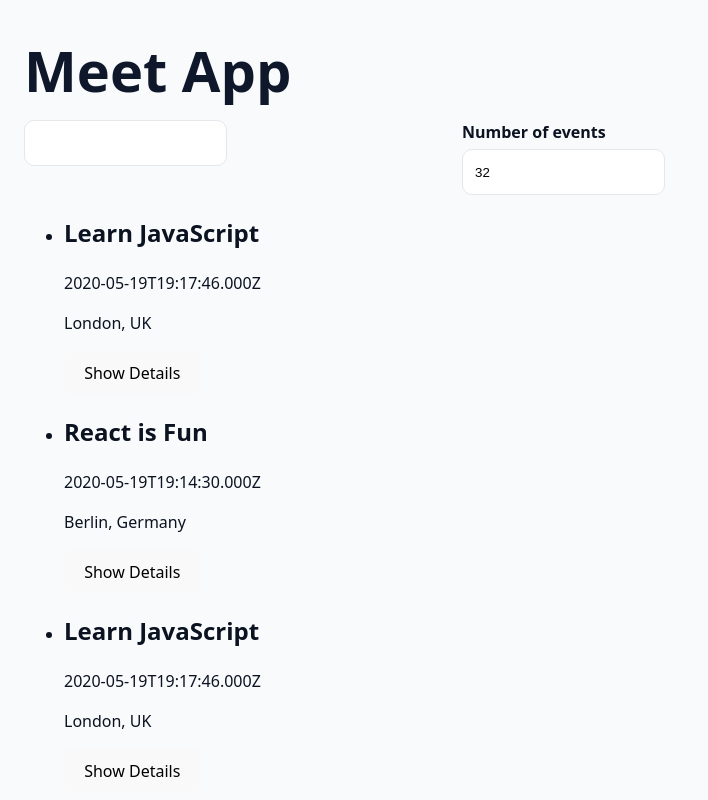
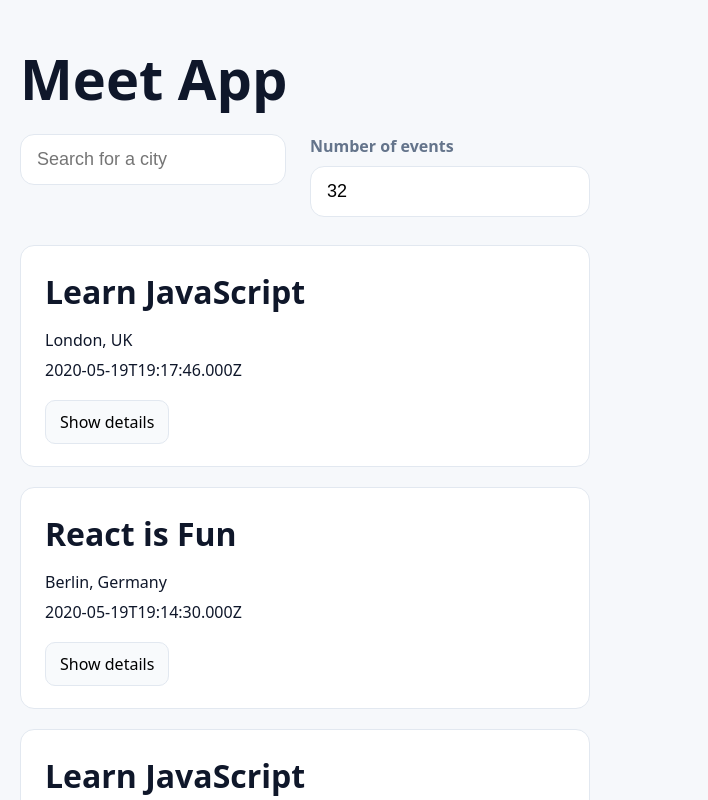
Before and after one commit to apirollijr/meet-app, a React (Vite) app: page / in a window 1280 px wide. Shown: the top 800 px of the page, without its empty margins (0-708 px from the left). Built offline with nearby package versions, Linux system fonts and the light colour scheme.

Commit message:
adjusted CSS

```diff
--- a/src/App.css
+++ b/src/App.css
@@ -1,71 +1,141 @@
+:root {
+  --bg: #f6f8fb;
+  --text: #0f172a;
+  --muted: #64748b;
+  --card: #ffffff;
+  --border: #e2e8f0;
+  --radius: 14px;
+}
+
+* { box-sizing: border-box; }
+
+html, body, #root { height: 100%; }
+
 body {
-  background: #f8fafc;
-  color: #0b1220;
-  font-family: system-ui, -apple-system, Segoe UI, Roboto, Ubuntu, Cantarell, "Noto Sans", sans-serif;
+  margin: 0;
+  background: var(--bg);
+  color: var(--text);
+  font-family: ui-sans-serif, system-ui, -apple-system, Segoe UI, Roboto, Helvetica, Arial, "Apple Color Emoji", "Segoe UI Emoji";
 }
 
 .app {
-  max-width: 960px;
-  margin: 40px auto;
-  padding: 0 24px;
+  min-height: 100%;
+  display: grid;
+  place-items: start center;
+  padding: 48px 20px;
+}
+
+.container {
+  width: 100%;
+  max-width: 880px;
 }
 
 .app__title {
   font-size: 56px;
   line-height: 1.1;
-  margin-bottom: 18px;
-  color: #0f172a;
+  margin: 0 0 24px;
 }
 
 .controls {
   display: grid;
-  grid-template-columns: 2fr 1fr;
-  gap: 1rem 2rem;
+  grid-template-columns: 1fr 280px;
+  gap: 24px;
   align-items: start;
+  margin-bottom: 28px;
 }
 
-#city-search {
-  position: relative;
+#city-search { position: relative; }
+
+.city {
+  width: 100%;
+  padding: 14px 16px;
+  font-size: 18px;
+  border: 1px solid var(--border);
+  border-radius: var(--radius);
+  outline: none;
+}
+.city:focus {
+  box-shadow: 0 0 0 4px rgba(59,130,246,.25);
+  border-color: #93c5fd;
 }
 
-#city-search .suggestions {
+.suggestions {
   position: absolute;
   top: calc(100% + 6px);
   left: 0;
   right: 0;
-  background: #ffffff;
-  border: 1px solid #e5e7eb;
-  border-radius: 10px;
-  box-shadow: 0 8px 24px rgba(0, 0, 0, 0.08);
-  padding: 4px 0;
+  background: var(--card);
+  border: 1px solid var(--border);
+  border-radius: var(--radius);
+  padding: 8px 0;
   margin: 0;
   list-style: none;
-  max-height: 280px;
+  max-height: 260px;
   overflow: auto;
-  z-index: 20;
+  z-index: 10;
 }
-
-#city-search .suggestions li {
-  padding: 0.55rem 0.75rem;
+.suggestions li {
+  padding: 10px 14px;
   cursor: pointer;
-  line-height: 1.25;
 }
-
-#city-search .suggestions li:hover,
-#city-search .suggestions li:focus {
+.suggestions li:hover {
   background: #f1f5f9;
 }
 
-input[type="text"],
-input[type="number"] {
-  height: 44px;
-  border: 1px solid #e5e7eb;
-  border-radius: 10px;
-  padding: 0 0.75rem;
+.number-of-events {
+  display: grid;
+  gap: 8px;
 }
 
 .number-of-events label {
-  display: block;
-  margin-bottom: 0.35rem;
   font-weight: 600;
+  color: var(--muted);
 }
+
+.number-of-events input[type="number"] {
+  padding: 14px 16px;
+  font-size: 18px;
+  border: 1px solid var(--border);
+  border-radius: var(--radius);
+  outline: none;
+  width: 100%;
+}
+.number-of-events input[type="number"]:focus {
+  box-shadow: 0 0 0 4px rgba(59,130,246,.25);
+  border-color: #93c5fd;
+}
+
+#event-list {
+  display: grid;
+  gap: 20px;
+  padding: 0;
+  margin: 0;
+}
+
+#event-list li { list-style: none; }
+
+.event-card {
+  background: var(--card);
+  border: 1px solid var(--border);
+  border-radius: var(--radius);
+  padding: 22px 24px;
+}
+
+.event-card h2 {
+  margin: 0 0 12px;
+  font-size: 32px;
+}
+
+.event-card p { margin: 6px 0; }
+
+.event-card .event-desc { color: var(--muted); }
+
+.event-card button {
+  margin-top: 12px;
+  padding: 10px 14px;
+  border-radius: 10px;
+  border: 1px solid var(--border);
+  background: #f8fafc;
+  cursor: pointer;
+}
+.event-card button:hover { background: #f1f5f9; }
--- a/src/App.jsx
+++ b/src/App.jsx
@@ -3,8 +3,7 @@ import CitySearch from "./components/CitySearch";
 import NumberOfEvents from "./components/NumberOfEvents";
 import EventList from "./components/EventList";
 import { getEvents } from "./api";
-import "./App.css";
-
+import "./app.css";
 
 export default function App() {
   const [events, setEvents] = useState([]);
@@ -21,14 +20,14 @@ export default function App() {
 
   return (
     <div className="app">
-      <h1 className="app__title">Meet App</h1>
-      <div className="controls">
-        <CitySearch currentCity={currentCity} setCurrentCity={setCurrentCity} />
-        <NumberOfEvents currentNOE={currentNOE} setCurrentNOE={setCurrentNOE} />
+      <div className="container">
+        <h1 className="app__title">Meet App</h1>
+        <div className="controls">
+          <CitySearch currentCity={currentCity} setCurrentCity={setCurrentCity} />
+          <NumberOfEvents currentNOE={currentNOE} setCurrentNOE={setCurrentNOE} />
+        </div>
+        <EventList events={events} />
       </div>
-
-      {/* Limit rendered events to the selected count */}
-      <EventList events={events.slice(0, Number(currentNOE))} />
     </div>
   );
 }
--- a/src/components/CitySearch.jsx
+++ b/src/components/CitySearch.jsx
@@ -1,27 +1,34 @@
-import React, { useEffect, useState } from "react";
+import React, { useEffect, useMemo, useState } from "react";
+import { getEvents } from "../api";
 
-export default function CitySearch({ allLocations = [], setCurrentCity = () => {} }) {
+export default function CitySearch({ currentCity, setCurrentCity }) {
   const [query, setQuery] = useState("");
-  const [showSuggestions, setShowSuggestions] = useState(false);
-  const [suggestions, setSuggestions] = useState([]);
+  const [allLocations, setAllLocations] = useState([]);
+  const [open, setOpen] = useState(false);
 
   useEffect(() => {
-    setSuggestions(allLocations);
-  }, [`${allLocations}`]);
+    const init = async () => {
+      const data = await getEvents({ location: "all", pageSize: 200 });
+      const uniq = Array.from(new Set(data.map(e => e.location))).sort();
+      setAllLocations(uniq);
+    };
+    init();
+  }, []);
 
-  const handleInputChanged = (e) => {
-    const value = e.target.value;
-    setQuery(value);
-    const filtered = allLocations ? allLocations.filter((loc) => loc.toUpperCase().indexOf(value.toUpperCase()) > -1) : [];
-    setSuggestions(filtered);
-    setShowSuggestions(true);
-  };
+  useEffect(() => {
+    if (currentCity === "all") setQuery("");
+    else setQuery(currentCity);
+  }, [currentCity]);
 
-  const handleItemClicked = (e) => {
-    const value = e.target.textContent;
-    setQuery(value);
-    setShowSuggestions(false);
-    setCurrentCity(value);
+  const suggestions = useMemo(() => {
+    if (!query) return allLocations;
+    const q = query.toLowerCase();
+    return allLocations.filter(loc => loc.toLowerCase().includes(q));
+  }, [allLocations, query]);
+
+  const applyCity = (city) => {
+    setCurrentCity(city === "See all cities" ? "all" : city);
+    setOpen(false);
   };
 
   return (
@@ -29,18 +36,22 @@ export default function CitySearch({ allLocations = [], setCurrentCity = () => {
       <input
         className="city"
         type="text"
+        placeholder="Search for a city"
         value={query}
-        onChange={handleInputChanged}
-        onFocus={() => setShowSuggestions(true)}
+        onChange={(e) => {
+          setQuery(e.target.value);
+          setOpen(true);
+        }}
+        onFocus={() => setOpen(true)}
       />
-      {showSuggestions ? (
-        <ul className="suggestions" role="list">
-          {suggestions.map((s) => (
-            <li onClick={handleItemClicked} key={s}>{s}</li>
+      {open && (
+        <ul role="list" className="suggestions">
+          <li onMouseDown={() => applyCity("See all cities")}>See all cities</li>
+          {suggestions.map(loc => (
+            <li key={loc} onMouseDown={() => applyCity(loc)}>{loc}</li>
           ))}
-          <li key="See all cities" onClick={handleItemClicked}><b>See all cities</b></li>
         </ul>
-      ) : null}
+      )}
     </div>
   );
 }
--- a/src/components/Event.jsx
+++ b/src/components/Event.jsx
@@ -3,18 +3,12 @@ import React, { useState } from "react";
 export default function Event({ event }) {
   const [open, setOpen] = useState(false);
   return (
-    <article data-testid="event">
+    <article data-testid="event" className="event-card">
       <h2>{event.summary}</h2>
-      <p>{event.created}</p>
       <p>{event.location}</p>
-      <button onClick={() => setOpen((v) => !v)}>
-        {open ? "Hide Details" : "Show Details"}
-      </button>
-      {open && (
-        <div className="details">
-          <p>{event.description}</p>
-        </div>
-      )}
+      <p>{new Date(event.created || event.start?.dateTime || event.start?.date).toISOString()}</p>
+      <button onClick={() => setOpen((v) => !v)}>{open ? "Hide details" : "Show details"}</button>
+      {open && event.description && <p className="event-desc">{event.description}</p>}
     </article>
   );
 }
--- a/src/components/EventList.jsx
+++ b/src/components/EventList.jsx
@@ -1,12 +1,12 @@
 import React from "react";
 import Event from "./Event";
 
-export default function EventList({ events = [] }) {
+export default function EventList({ events }) {
   return (
     <ul id="event-list" role="list">
-      {events.map((e, i) => (
-        <li key={e.id ?? i} role="listitem">
-          <Event event={e} />
+      {events.map((event) => (
+        <li key={event.id} role="listitem">
+          <Event event={event} />
         </li>
       ))}
     </ul>
--- a/src/components/NumberOfEvents.jsx
+++ b/src/components/NumberOfEvents.jsx
@@ -1,26 +1,6 @@
-import React, { useState, useEffect } from "react";
+import React from "react";
 
-export default function NumberOfEvents({
-  currentNOE = 32,
-  setCurrentNOE,
-}) {
-  const [value, setValue] = useState(String(currentNOE));
-
-
-  useEffect(() => {
-    setValue(String(currentNOE));
-  }, [currentNOE]);
-
-  const handleChange = (e) => {
-    const next = e.target.value;
-    setValue(next);
-    if (setCurrentNOE) {
-
-      const n = Math.max(1, parseInt(next || "0", 10) || 1);
-      setCurrentNOE(n);
-    }
-  };
-
+export default function NumberOfEvents({ currentNOE, setCurrentNOE }) {
   return (
     <div className="number-of-events">
       <label htmlFor="number-of-events-input">Number of events</label>
@@ -30,10 +10,11 @@ export default function NumberOfEvents({
         type="number"
         min="1"
         value={currentNOE}
-      onChange={(e) => setCurrentNOE(Number(e.target.value) || 0)}
+        onChange={(e) => {
+          const v = Number(e.target.value || 1);
+          setCurrentNOE(Number.isNaN(v) ? 1 : v);
+        }}
       />
-
-
     </div>
   );
 }
```
Lines whose indentation alone changed are shown as unchanged.
